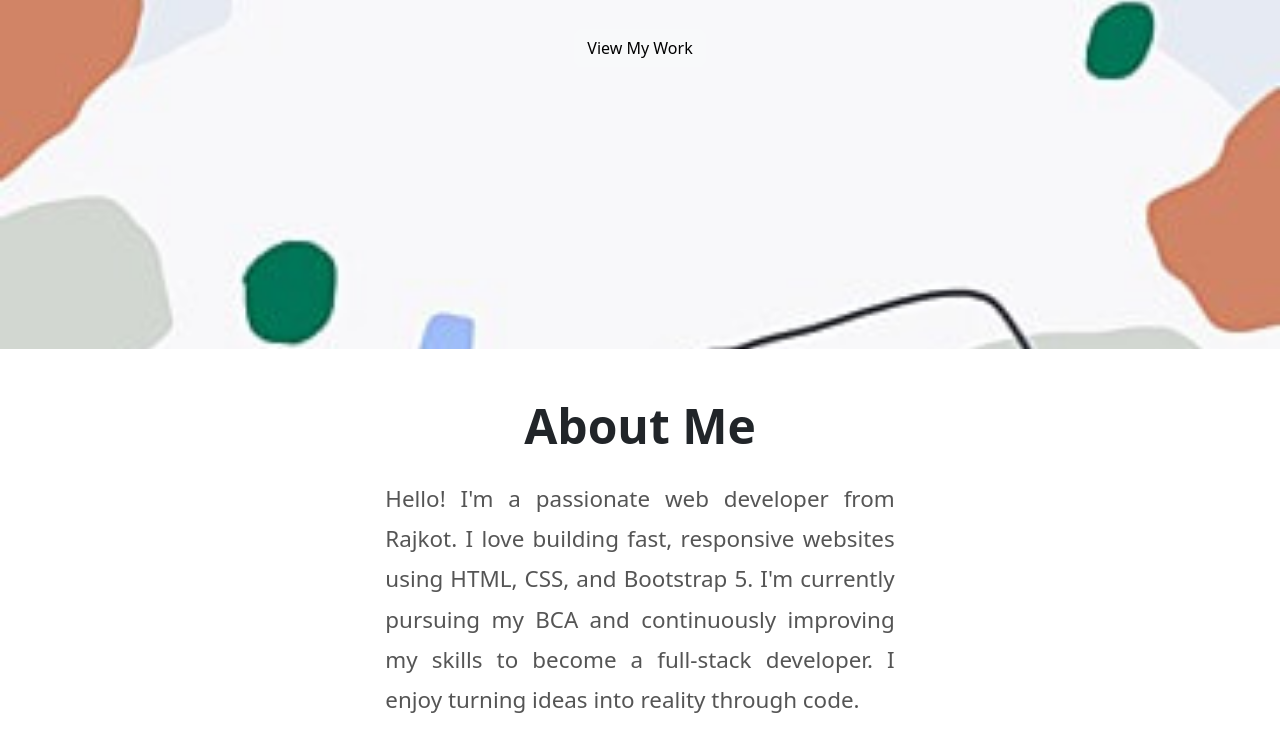
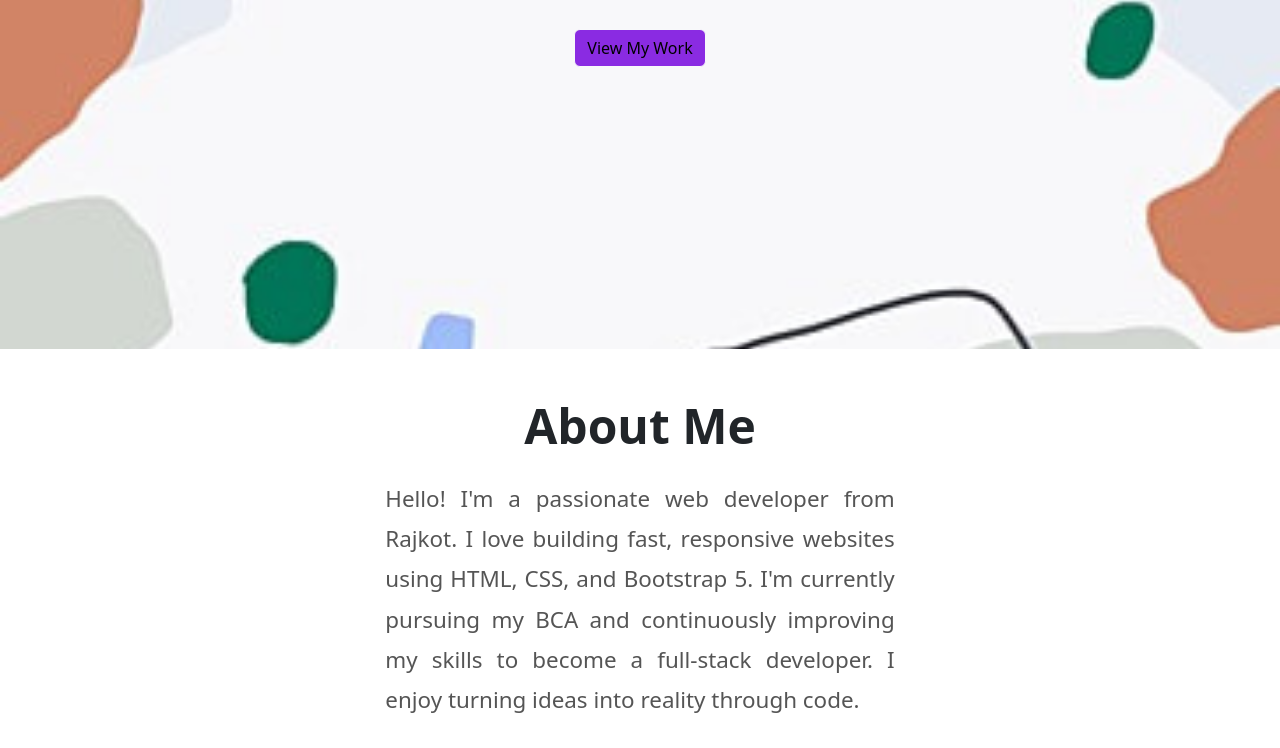
Before and after one commit to tankvivek-code/portfolio, a plain HTML site: page index.html in a window 1280 px wide. Shown: the part 451-1199 px from the top of the page. Drawn offline with nearby package versions, Linux system fonts and the light colour scheme.

Commit message:
Update button styles and add hover effects for improved UI

```diff
--- a/index.html
+++ b/index.html
@@ -54,7 +54,7 @@
       <div class="container">
         <h1 class="display-4 fw-bold">Hi, I'm Vivek</h1>
         <p class="lead">Front-End Developer • Bootstrap 5 Fan • BCA Student</p>
-        <a href="#projects" class="btn btn-light mt-3">View My Work</a>
+        <a href="#projects" class="btn btn-light mt-3 btn">View My Work</a>
       </div>
     </section>
 
--- a/style.css
+++ b/style.css
@@ -4,6 +4,14 @@ html {
 
 section {
   padding-top: 60px;
+}
+
+.btn {
+  background-color: blueviolet;
+}
+
+.btn:hover {
+  background-color: #7A288A;
 }
 
 .navbar-brand {
```
